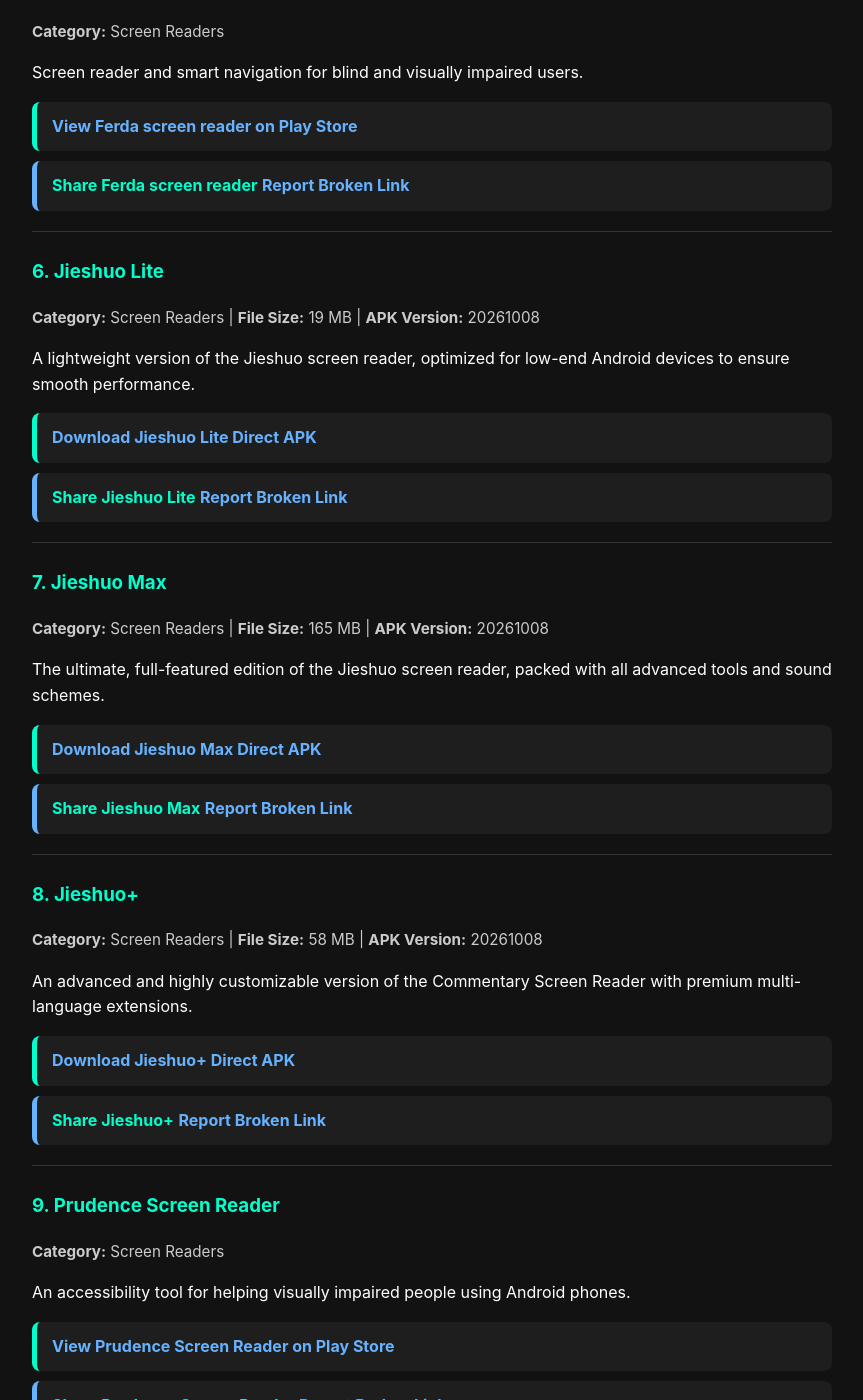
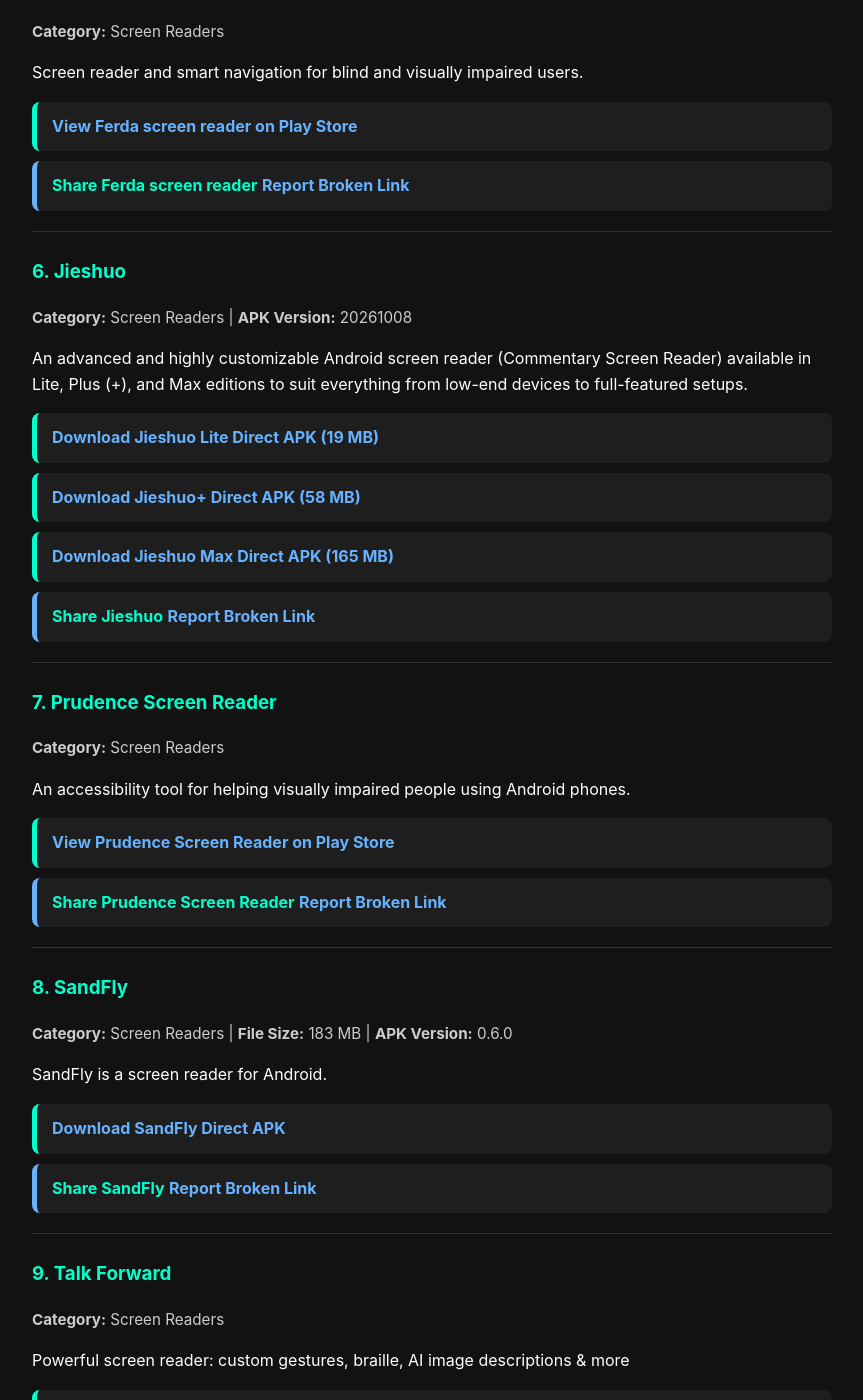
Before and after one commit to abhishekdey-hub/VisionPlay, a Jekyll site: the page built from screen-readers/index.md, in a window 1280 px wide and 1400 px high, scrolled down 1789 px. Shown: the whole window, without its empty margins (208-1071 px from the left). Built offline with Jekyll 4.4.1, drawn with Linux system fonts in a browser that asks for light colours; some of the changed text lies outside the part shown.

Commit message:
Update screen_readers.yml

```diff
--- a/_data/screen_readers.yml
+++ b/_data/screen_readers.yml
@@ -26,32 +26,21 @@
   description: "Screen reader and smart navigation for blind and visually impaired users."
   playstore_url: "https://play.google.com/store/apps/details?id=com.ferda.md"
 
-- name: "Jieshuo+"
+- name: "Jieshuo"
   category: "Screen Readers"
-  description: "An advanced and highly customizable version of the Commentary Screen Reader with premium multi-language extensions."
-  size: "58 MB"
+  description: "An advanced and highly customizable Android screen reader (Commentary Screen Reader) available in Lite, Plus (+), and Max editions to suit everything from low-end devices to full-featured setups."
   version: "20261008"
-  apk_url: "https://github.com/nirenr/jieshuo/releases/download/20261008/jieshuo-20261008.apk"
   github_repo: "nirenr/jieshuo"
-  github_exclude_match: "lite,max"
-
-- name: "Jieshuo Lite"
-  category: "Screen Readers"
-  description: "A lightweight version of the Jieshuo screen reader, optimized for low-end Android devices to ensure smooth performance."
-  size: "19 MB"
-  version: "20261008"
-  apk_url: "https://github.com/nirenr/jieshuo/releases/download/20261008/jieshuo-lite-20261008.apk"
-  github_repo: "nirenr/jieshuo"
-  github_asset_match: "lite"
-
-- name: "Jieshuo Max"
-  category: "Screen Readers"
-  description: "The ultimate, full-featured edition of the Jieshuo screen reader, packed with all advanced tools and sound schemes."
-  size: "165 MB"
-  version: "20261008"
-  apk_url: "https://github.com/nirenr/jieshuo/releases/download/20261008/jieshuo-max-20261008.apk"
-  github_repo: "nirenr/jieshuo"
-  github_asset_match: "max"
+  downloads:
+    - label: "Download Jieshuo Lite Direct APK (19 MB)"
+      url: "https://github.com/nirenr/jieshuo/releases/download/20261008/jieshuo-lite-20261008.apk"
+      github_asset_match: "lite"
+    - label: "Download Jieshuo+ Direct APK (58 MB)"
+      url: "https://github.com/nirenr/jieshuo/releases/download/20261008/jieshuo-20261008.apk"
+      github_exclude_match: "lite,max"
+    - label: "Download Jieshuo Max Direct APK (165 MB)"
+      url: "https://github.com/nirenr/jieshuo/releases/download/20261008/jieshuo-max-20261008.apk"
+      github_asset_match: "max"
 
 - name: "Prudence Screen Reader"
   category: "Screen Readers"
```
